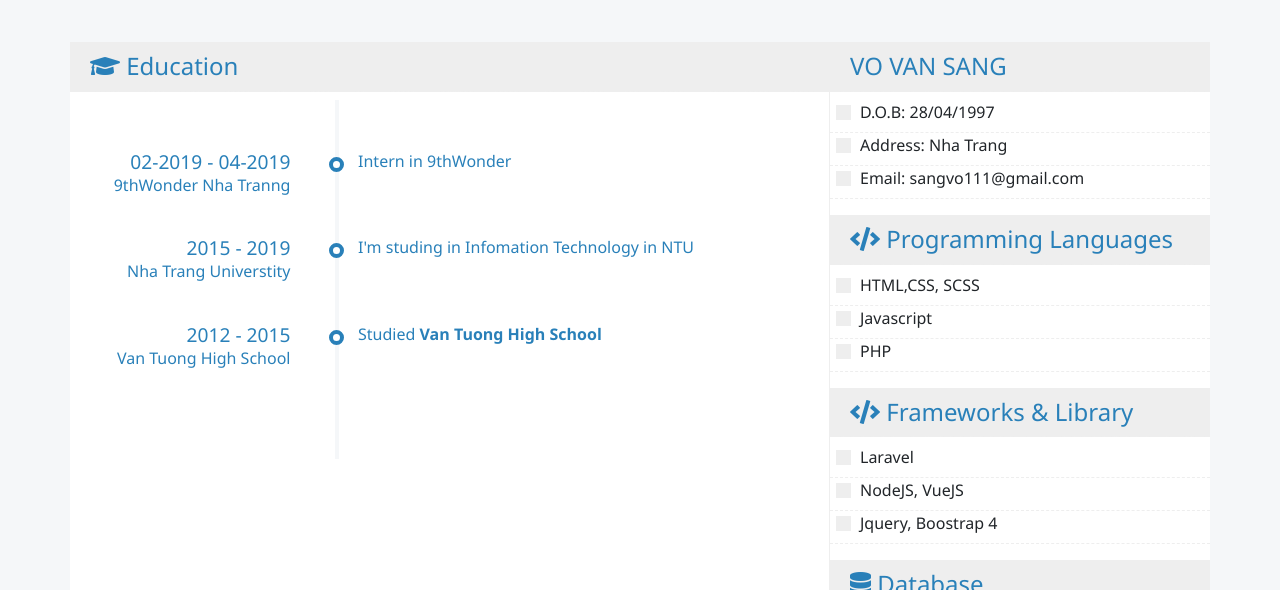
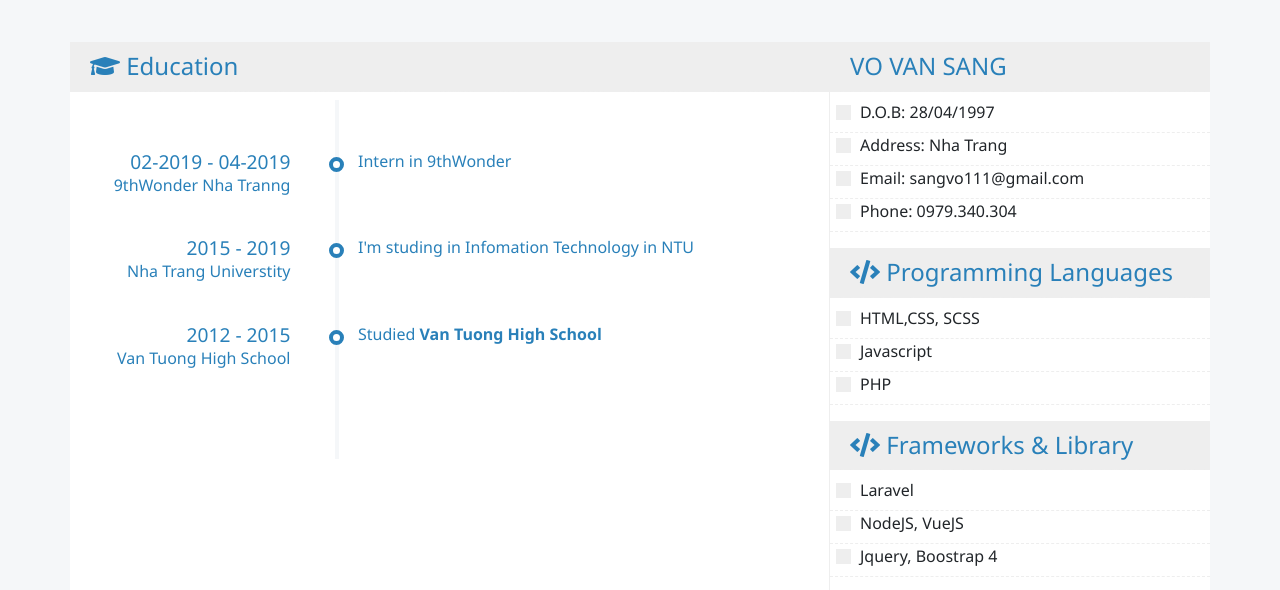
Before and after one commit to sangcoder/sangcoder.github.io, a plain HTML site: page MyCV/index.html in a window 1280 px wide. Shown: the part 208-798 px from the top of the page. Drawn offline with nearby package versions, Linux system fonts and the light colour scheme.

Commit message:
Site updated: 2019-06-27 12:53:58

```diff
--- a/MyCV/index.html
+++ b/MyCV/index.html
@@ -76,6 +76,7 @@
             <li>D.O.B: 28/04/1997</li>
             <li>Address: Nha Trang</li>
             <li>Email: sangvo111@gmail.com</li>
+            <li>Phone: 0979.340.304</li>
           </ul>
           <h4 class="mb-2"><i class="fas fa-code"></i> Programming Languages</h4>
           <ul>
```
